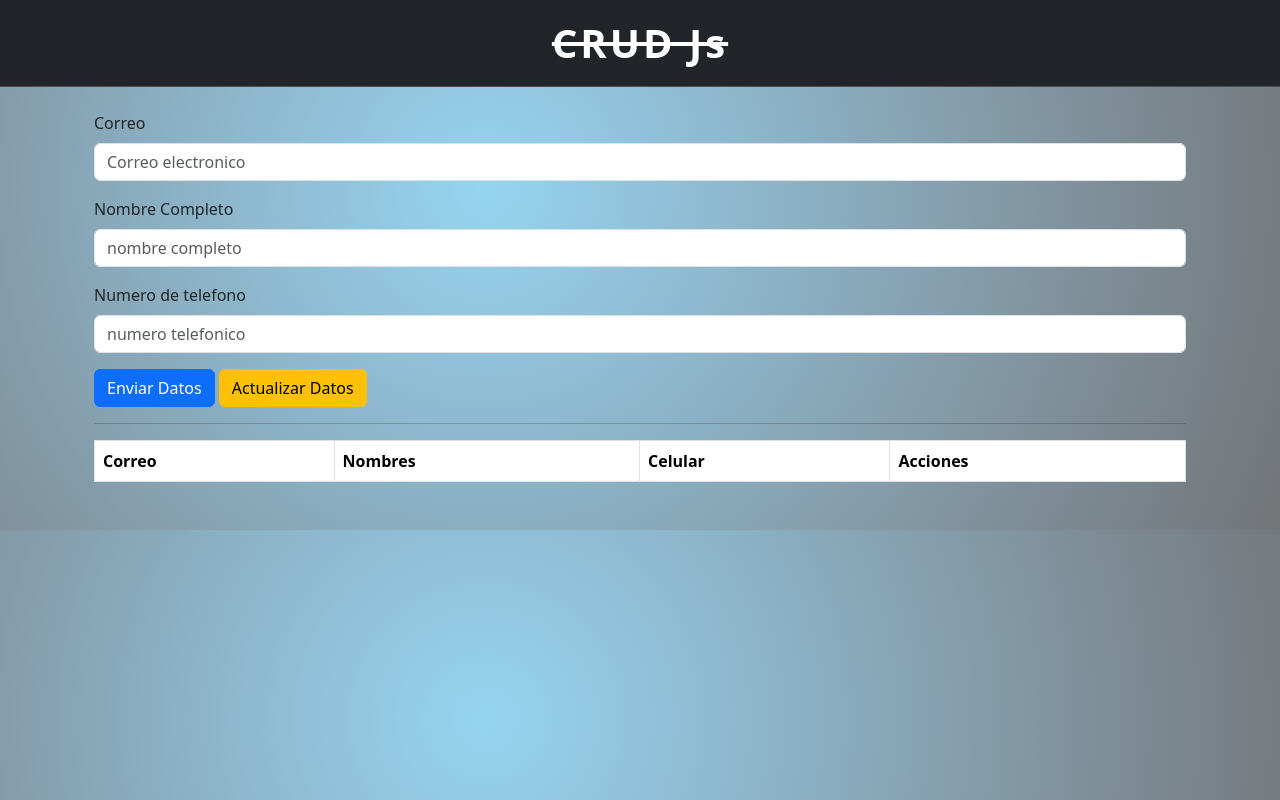
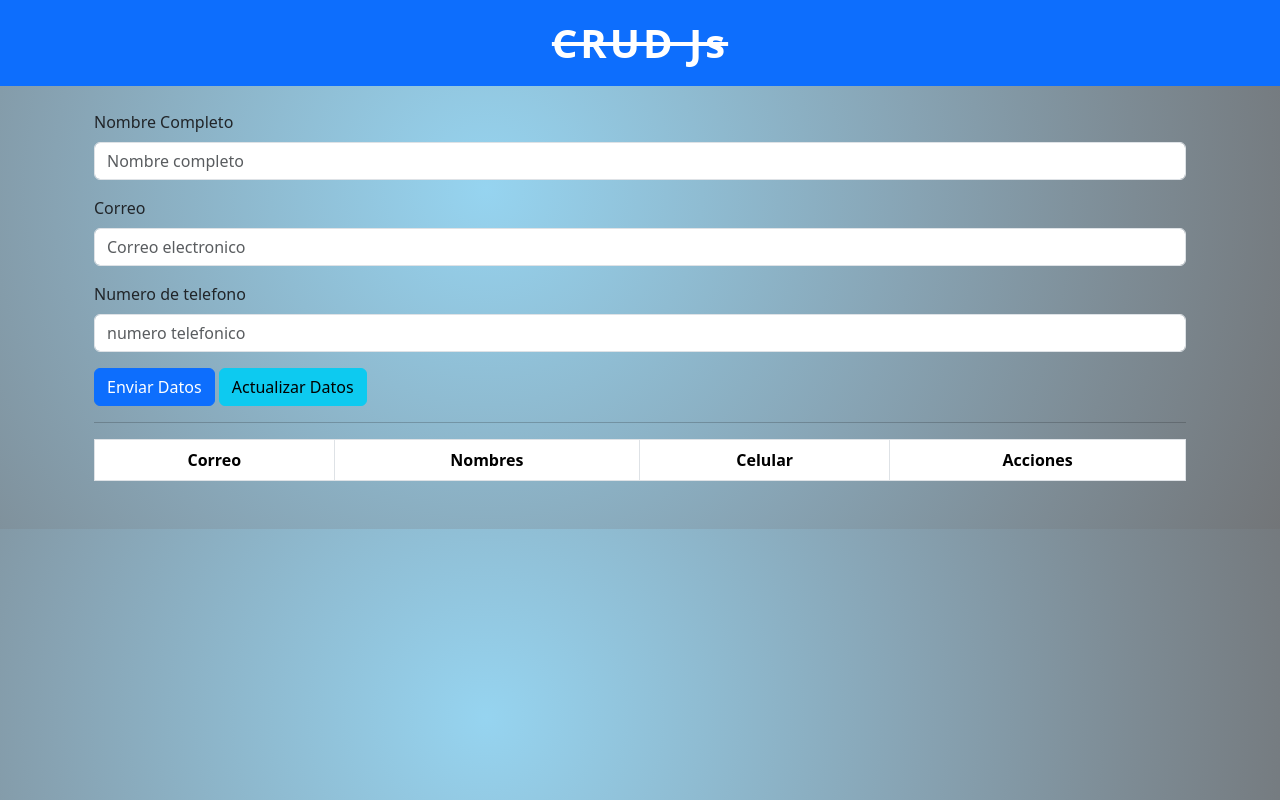
Before and after one commit to smcabezasmo/CRUD, a plain HTML site: page index.html in a window 1280 px wide. Drawn offline with nearby package versions, Linux system fonts and the light colour scheme.

Commit message:
indexfinal

```diff
--- a/index.html
+++ b/index.html
@@ -11,7 +11,7 @@
 
 </head>
 <body>
-    <nav class="navbar bg-dark border-bottom border-bottom-dark" data-bs-theme="dark"">
+    <nav class="navbar  bg-primary" data-bs-theme="dark" data-bs-theme="dark"">
         <div class="container">
           <a class="navbar-brand mx-auto fs-1 text-decoration-line-through fw-bold" >
             CRUD Js
@@ -25,12 +25,12 @@
         <div class="container mb-5">
           <div class="row">
             <div class="mb-3">
-              <label class="form-label">Correo</label>
-              <input type="email" class="form-control" id="inputEmail" placeholder="Correo electronico">
+              <label class="form-label">Nombre Completo</label>
+              <input type="text" class="form-control" id="inputName" placeholder="Nombre completo">
             </div>
             <div class="mb-3">
-              <label class="form-label">Nombre Completo</label>
-              <input type="text" class="form-control" id="inputName" placeholder="nombre completo">
+                <label class="form-label">Correo</label>
+                <input type="email" class="form-control" id="inputEmail" placeholder="Correo electronico">
             </div>
             <div class="mb-3">
               <label class="form-label">Numero de telefono</label>
@@ -38,13 +38,13 @@
             </div>
             <div class="container">
               <button type="submit" class="btn btn-primary" id="btnAdd" onclick="AddData()">Enviar Datos</button>
-              <button type="submit" class="btn btn-warning" id="btnUpdate">Actualizar Datos</button>
+              <button type="submit" class="btn btn-info" id="btnUpdate">Actualizar Datos</button>
             </div>
           </div>
           <hr>
           <table class="table table-bordered" id="tableData">
             <thead>
-              <tr>
+              <tr class="text-center">
                 <th scope="col">Correo</th>
                 <th scope="col">Nombres</th>
                 <th scope="col">Celular</th>
```
